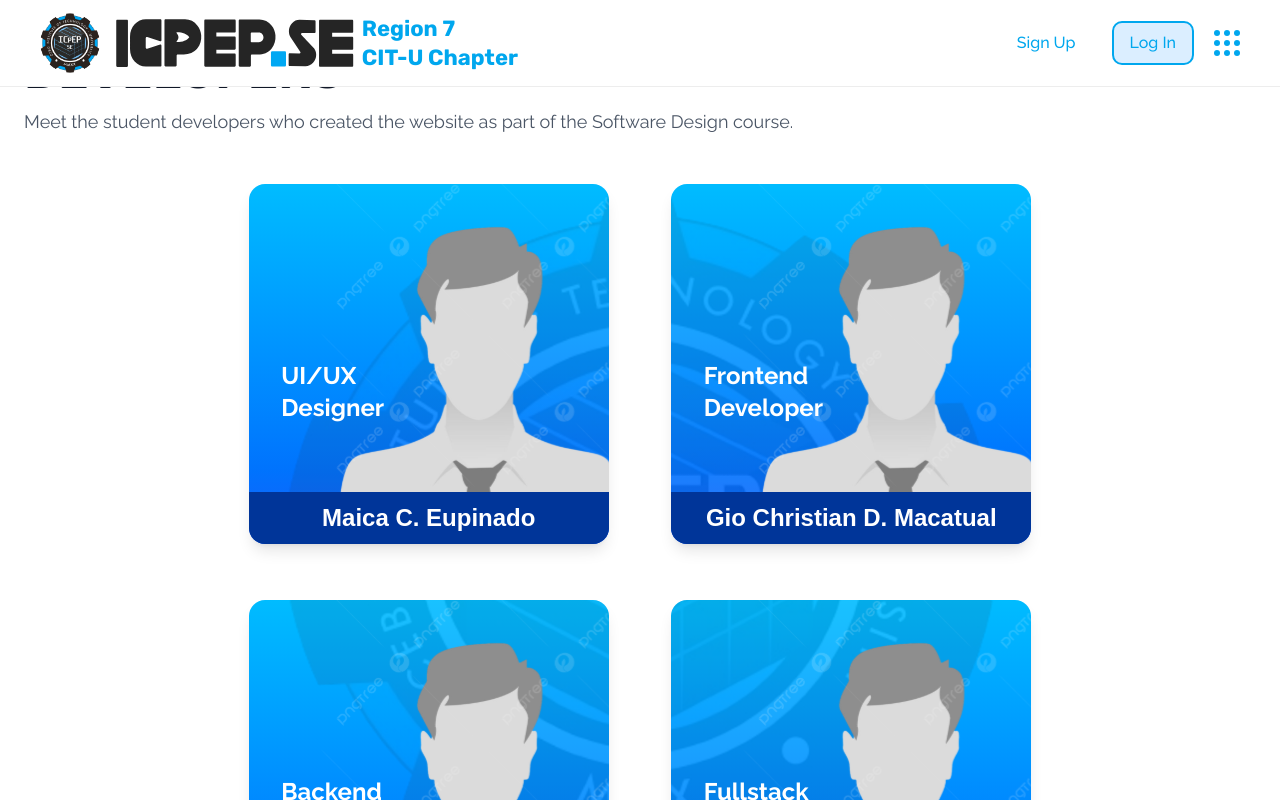
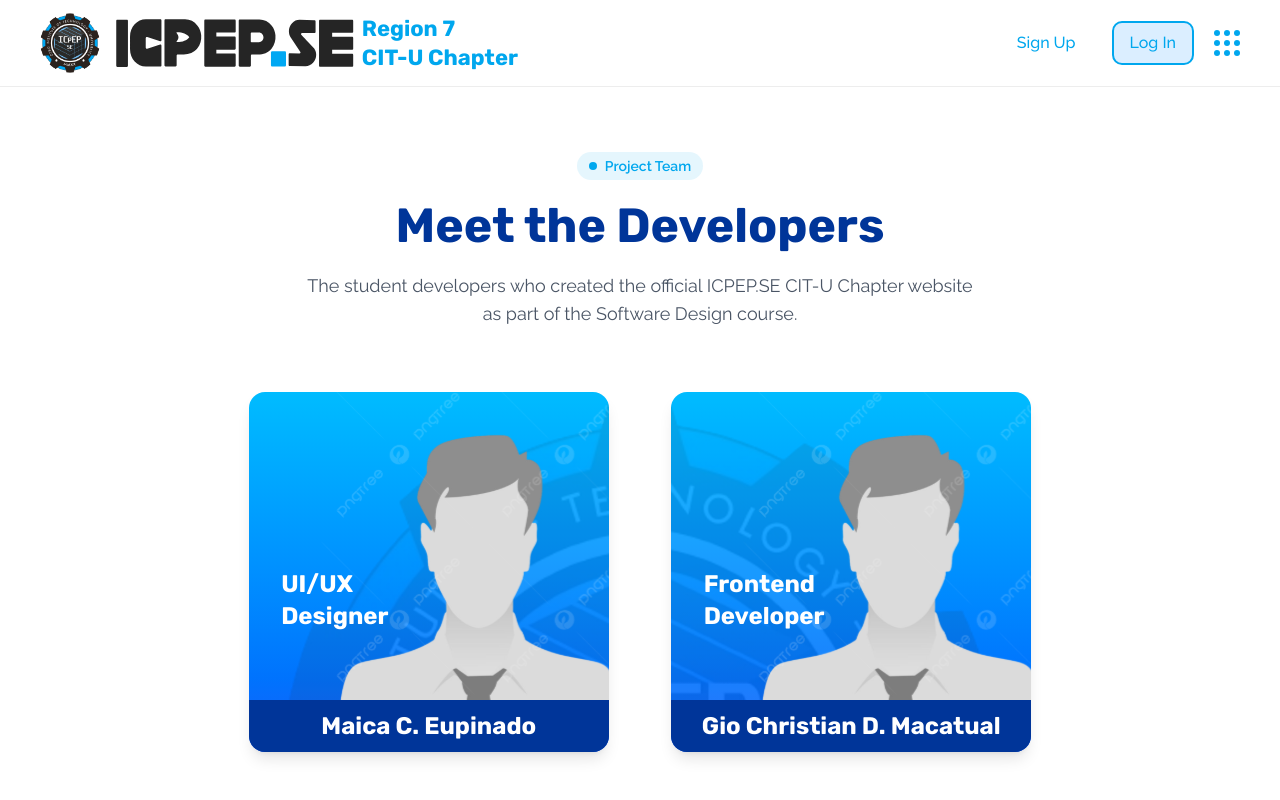
Before and after one commit to ShanRaboy11/icpep-se-citu, a Next.js app in the folder client/: page /developers in a window 1280 px wide. Shown: the top 800 px of the page. Built offline with nearby package versions, Linux system fonts and the light colour scheme.

Commit message:
fix(ui): fix ui consistency for dev page - rexi

```diff
--- a/client/package.json
+++ b/client/package.json
@@ -16,6 +16,7 @@
     "next": "15.5.3",
     "react": "19.1.0",
     "react-dom": "19.1.0",
+    "react-icons": "^5.5.0",
     "tailwind-merge": "^3.3.1"
   },
   "devDependencies": {
--- a/client/src/app/components/cards/developercard.tsx
+++ b/client/src/app/components/cards/developercard.tsx
@@ -2,6 +2,8 @@
 
 import Image from "next/image";
 import { useState } from "react";
+// --> MODIFICATION: Import an icon for the portfolio link
+import { ArrowUpRightIcon } from "@heroicons/react/24/solid";
 
 interface DeveloperCardProps {
   name: string;
@@ -37,7 +39,7 @@ export default function DeveloperCard({
       >
         {/* FRONT SIDE */}
         <div className="absolute w-full h-full rounded-2xl overflow-hidden shadow-lg backface-hidden bg-gradient-to-b from-sky-400 to-blue-600 flex flex-col justify-between">
-          <div className="absolute top-[-60px] sm:top-[-19px] lg:top-[-38px] left-0 w-full h-full z-0 z-0 hidden md:block">
+          <div className="absolute top-[-60px] sm:top-[-19px] lg:top-[-38px] left-0 w-full h-full z-0 hidden md:block">
             <Image
               src={bgSrc}
               alt={`${name}`}
@@ -47,7 +49,7 @@ export default function DeveloperCard({
             />
           </div>
 
-          <div className="absolute top-[-15px]  left-[20px] w-[120%] h-[120%] z-0 z-0 md:hidden">
+          <div className="absolute top-[-15px] left-[20px] w-[120%] h-[120%] z-0 md:hidden">
             <Image
               src="/icpep logo.png"
               alt={`${name}`}
@@ -71,23 +73,24 @@ export default function DeveloperCard({
             )}
           </div>
 
-          {/* Name (overlapping bottom slightly) */}
+          {/* FONT FIX: Changed font-raleway to font-rubik */}
           <div
             className="absolute bottom-30 left-[47%] sm:left-[48%] -translate-x-1/2 w-[78%]
                  text-left flex flex-col text-[22px] sm:text-xl lg:text-2xl
-                font-raleway font-bold text-white text-2xl"
+                font-rubik font-bold text-white text-2xl"
           >
             <h3>{title}</h3>
             <p>{desc}</p>
           </div>
 
-          <div className="-mt-6 bg-primary3 py-2 text-center text-white font-bold text-[20px] sm:text-[20px] lg:text-[24px] z-10 ">
+          {/* FONT FIX: Added font-rubik */}
+          <div className="-mt-6 bg-primary3 py-2 text-center text-white font-rubik font-bold text-[20px] sm:text-[20px] lg:text-[24px] z-10 ">
             {name}
           </div>
         </div>
 
         {/* BACK SIDE */}
-        <div className="absolute px-8 sm:px-12 lg:px-12 w-full h-full rounded-2xl  overflow-hidden shadow-lg bg-gradient-to-br from-sky-400 to-blue-900 p-6 flex flex-col justify-between text-white rotate-y-180 backface-hidden">
+        <div className="absolute px-8 sm:px-12 lg:px-12 w-full h-full rounded-2xl overflow-hidden shadow-lg bg-gradient-to-br from-sky-400 to-blue-900 p-6 flex flex-col justify-between text-white rotate-y-180 backface-hidden">
           <div>
             <h2 className="font-rubik text-[20.2px] sm:text-xl lg:text-2xl text-center font-bold mt-1 sm:mt-1 lg:mt-1 mb-2 sm:mb-3 lg:mb-3">
               {name}
@@ -99,14 +102,16 @@ export default function DeveloperCard({
             </ul>
           </div>
           {portfolioLink && portfolioLink !== "#" && (
+            // --> ANIMATION FIX: Added `group` and updated styles
             <a
               href={portfolioLink}
               target="_blank"
               rel="noopener noreferrer"
-              // Retained your existing styles and the added padding
-              className="font-raleway  text-base sm:text-sm lg:text-lg text-gray-200 hover:text-white self-end cursor-pointer flex items-center gap-1 transition-colors mr-[-20px] mt-5 py-2 px-4"
+              className="group font-rubik font-semibold text-base sm:text-sm lg:text-lg text-gray-200 hover:text-white self-end cursor-pointer flex items-center gap-1.5 transition-colors mr-[-20px] mt-5 py-2 px-4"
             >
-              Portfolio <span className="text-xl">↗</span>
+              Portfolio
+              {/* --> ANIMATION FIX: Replaced span with animating icon */}
+              <ArrowUpRightIcon className="h-5 w-5 transition-transform duration-300 ease-in-out group-hover:translate-x-0.5 group-hover:-translate-y-0.5" />
             </a>
           )}
         </div>
--- a/client/src/app/developers/page.tsx
+++ b/client/src/app/developers/page.tsx
@@ -1,5 +1,5 @@
 "use client";
-import  Header  from "../components/header";
+import Header from "../components/header";
 import Footer from "../components/footer";
 import DeveloperCard from "../components/cards/developercard";
 
@@ -41,7 +41,7 @@ export default function DevelopersPage() {
         "Vice President - Internal, 6th Administration",
         "Head of Internal Affairs Committee, 6th Administration",
         "Project Manager of the ICPEP.SE CIT-U Chapter Official Website",
-        "Backend Developer of the ICPEP.SE CIT-U Chapter Official Website"
+        "Backend Developer of the ICPEP.SE CIT-U Chapter Official Website",
       ],
       portfolioLink: "https://github.com/ShanRaboy11",
     },
@@ -62,21 +62,32 @@ export default function DevelopersPage() {
   ];
 
   return (
-    <div className="min-h-screen bg-white">
+    <div className="min-h-screen bg-white flex flex-col">
       <Header />
 
-      <main className="max-w-7xl mx-auto px-6 py-12">
+      <main className="max-w-7xl mx-auto px-6 pt-[9.5rem] pb-12 w-full flex-grow">
 
-        <div className="mb-12">
-          <h1 className="font-rubik font-bold text-4xl sm:text-5xl text-gray-900 mb-3">
-            DEVELOPERS
+        {/* --- MODIFICATION: Title section updated to match event page style --- */}
+        <div className="mb-16 text-center">
+          {/* Status Pill */}
+          <div className="inline-flex items-center gap-2 rounded-full bg-primary1/10 px-3 py-1 mb-4">
+            <div className="h-2 w-2 rounded-full bg-primary1"></div>
+            <span className="font-raleway text-sm font-semibold text-primary1">
+              Project Team
+            </span>
+          </div>
+
+          {/* Main Title */}
+          <h1 className="font-rubik text-4xl sm:text-5xl font-bold text-primary3 leading-tight mb-4">
+            Meet the Developers
           </h1>
-          <p className="font-raleway text-gray-600 text-base sm:text-lg">
-            Meet the student developers who created the website as part of the
+
+          {/* Subtitle */}
+          <p className="font-raleway text-gray-600 text-base sm:text-lg max-w-2xl mx-auto">
+            The student developers who created the official ICPEP.SE CIT-U Chapter website as part of the
             Software Design course.
           </p>
         </div>
-
 
         <div className="grid grid-cols-1 md:grid-cols-2 gap-x-[0px] gap-y-14 justify-items-center max-w-[845px] mx-auto mb-16">
           {developers.map((dev, index) => (
```
Also changed, not shown: 1 other file (tests, documents, lock files or other folders).
